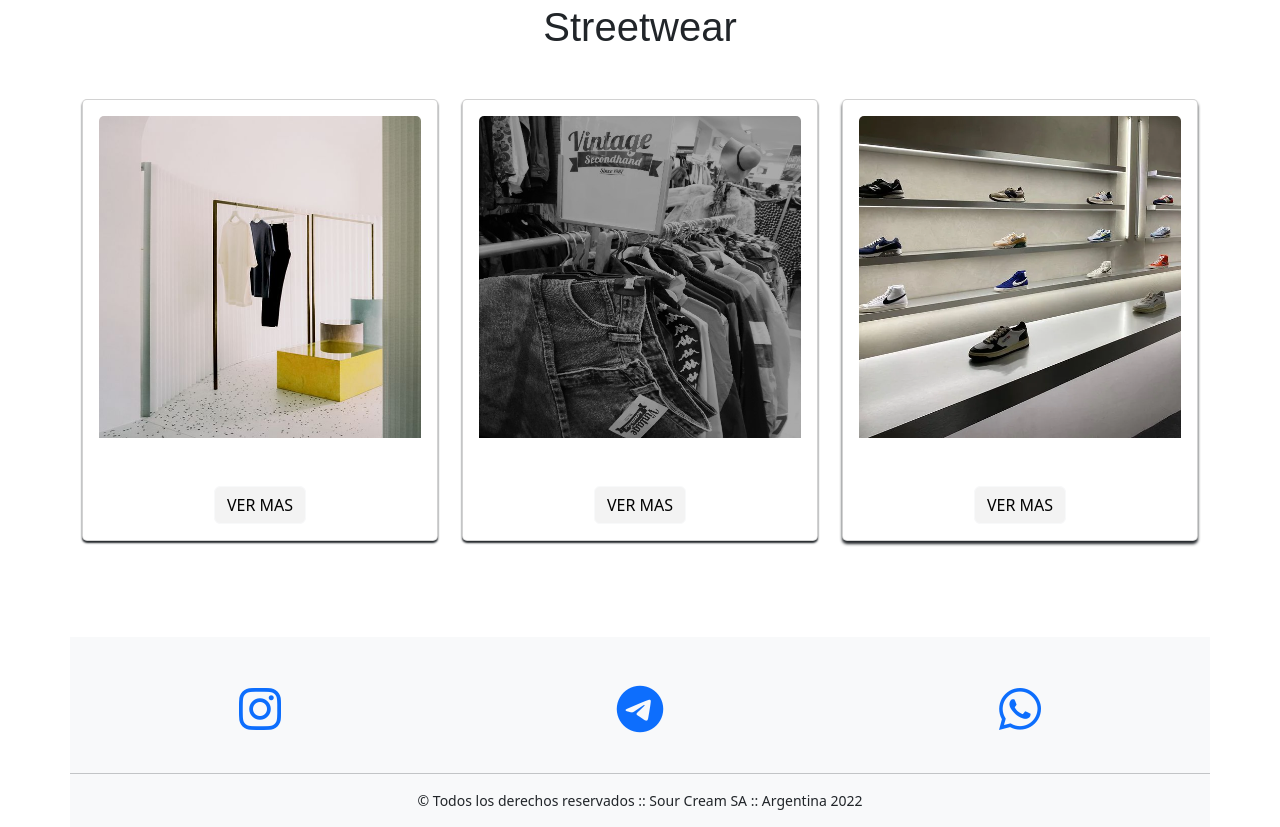
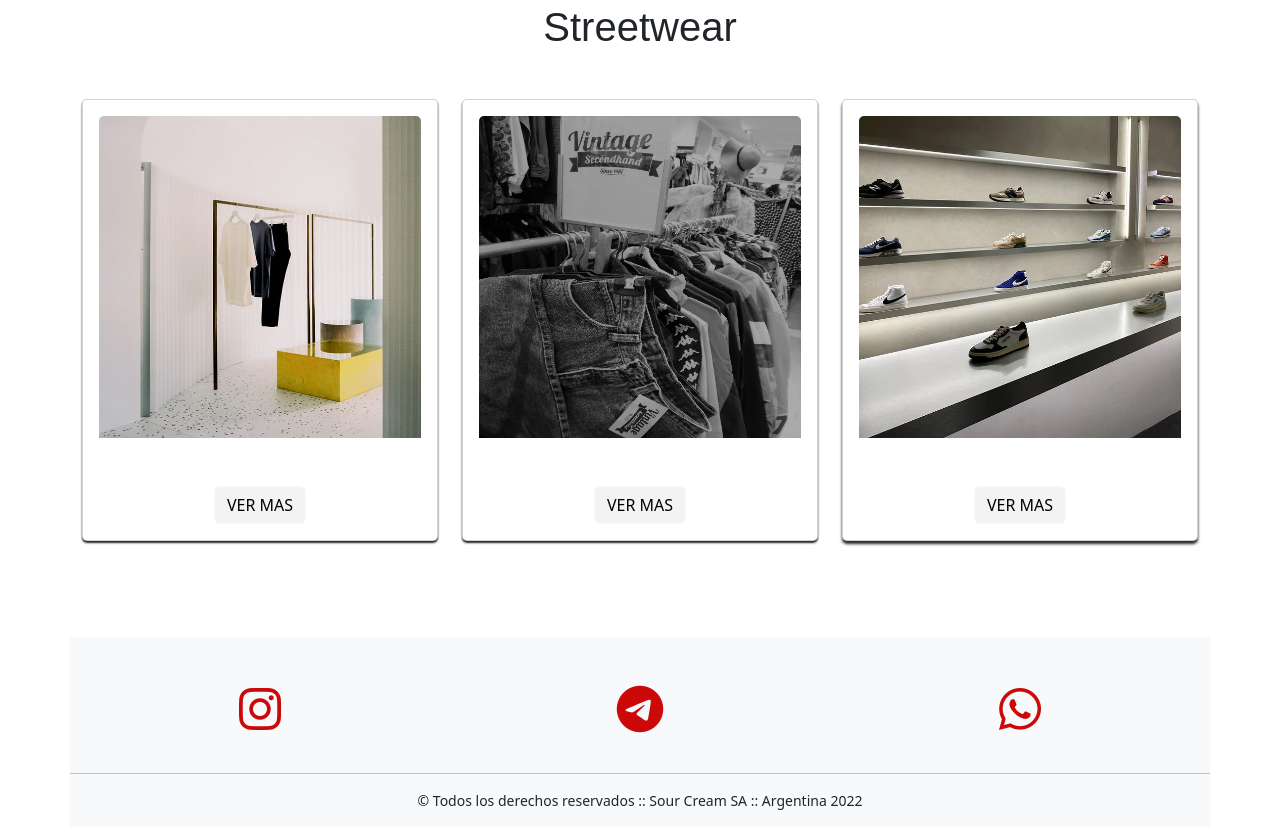
Before and after one commit to jasonlasta/web3, a website: page index.html in a window 1280 px wide. Shown: the part 820-1647 px from the top of the page. Drawn offline with nearby package versions, Linux system fonts and the light colour scheme.

Commit message:
detalles2

```diff
--- a/assets/scss/style.scss
+++ b/assets/scss/style.scss
@@ -44,4 +44,8 @@ A:visited {color: black;  font-family: arial; text-decoration: none }
 
 a {
   text-decoration: none;
+  color: aqua;
 }
+.iconoRedes {
+  color: rgb(203, 9, 9);
+}
--- a/index.html
+++ b/index.html
@@ -134,19 +134,19 @@
       <div class="row">
       <div class="col-sm-4 text-center mt-5">
         <div class="card-body icono">
-        <a href="https://www.instagram.com/" target="_blank"><i class="fa-brands fa-3x fa-instagram "></i></a>
+        <a href="https://www.instagram.com/" target="_blank"><i class="iconoRedes fa-brands fa-3x fa-instagram "></i></a>
         <p class="infoRedes">@sourcream</p>
       </div>
     </div>
     <div class="col-sm-4 text-center mt-5">
       <div class="card-body icono">
-      <a href="https://t.me/jasonlasta" target="_blank"><i class="fa-brands fa-3x fa-telegram "></i></a>
+      <a href="https://t.me/jasonlasta" target="_blank"><i class="iconoRedes fa-brands fa-3x fa-telegram "></i></a>
       <p class="infoRedes">+5491150087314</p>
     </div>
   </div>
    <div class="col-sm-4 text-center mt-5">
     <div class="card-body icono">
-    <a href="https://walink.co/c74ff7" target="_blank"><i class="fa-brands fa-3x fa-whatsapp "></i></a>
+    <a href="https://walink.co/c74ff7" target="_blank"><i class="iconoRedes fa-brands fa-3x fa-whatsapp "></i></a>
     <p class="infoRedes">+5491150087314</p>
   </div>
    </div>
```
Also changed, not shown: pages/drops.html (+1 -1 lines), assets/css/style.css.
